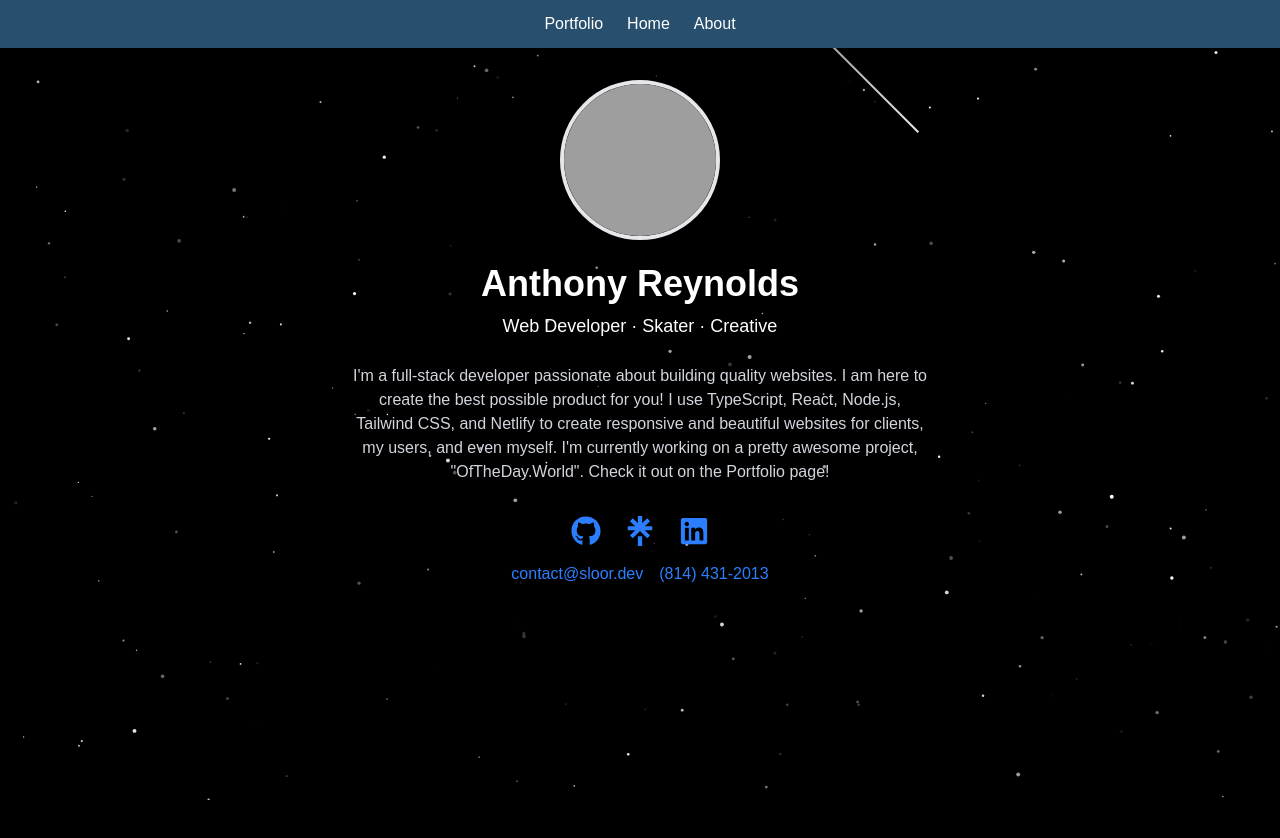
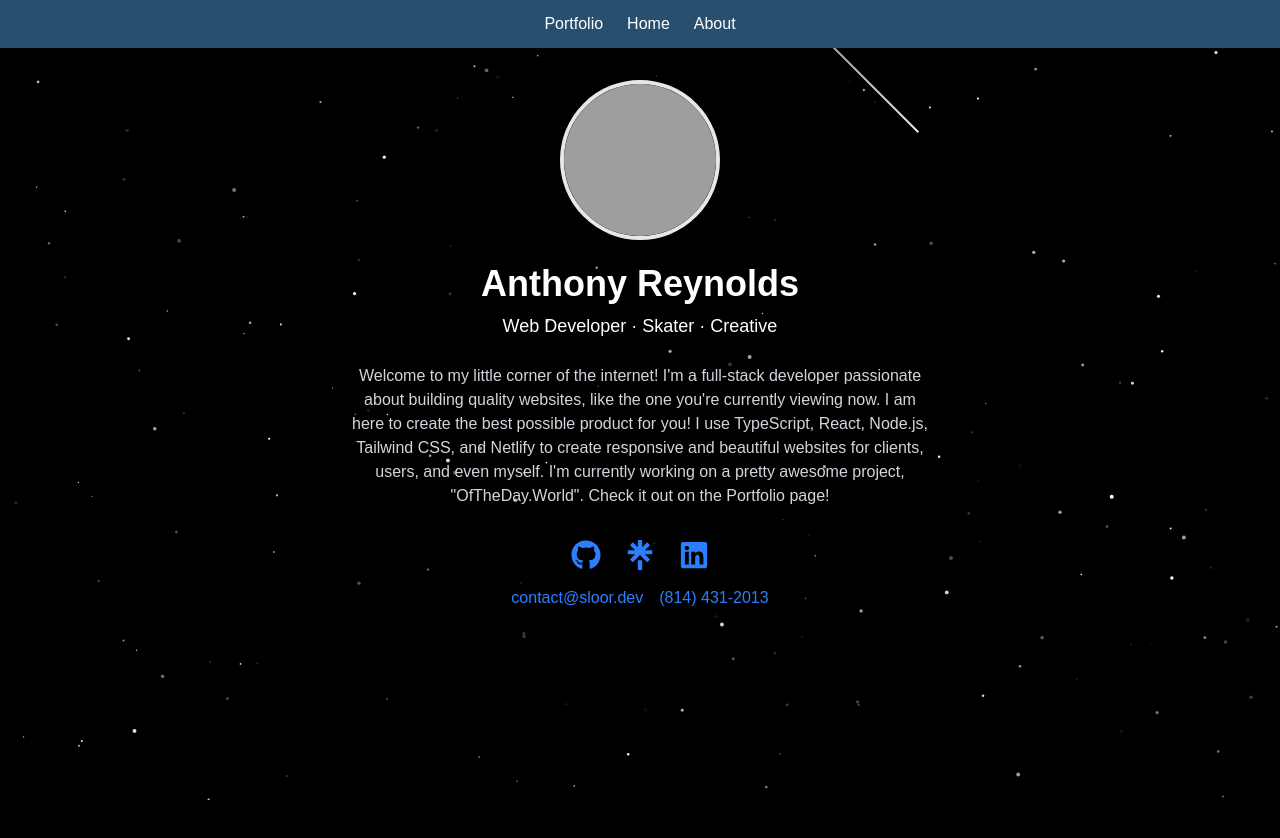
Before and after one commit to sloorjuice/PortfolioSite, a Next.js app: page / in a window 1280 px wide. Shown: the top 838 px of the page. Built offline with nearby package versions, Linux system fonts and the light colour scheme; grey boxes are pictures that could not be loaded.

Commit message:
Updated Bio

```diff
--- a/src/app/page.tsx
+++ b/src/app/page.tsx
@@ -23,9 +23,10 @@ export default function Home() {
         <p className="text-lg text-white mt-2">Web Developer · Skater · Creative</p>
 
         <p className="mt-6 max-w-xl text-center text-gray-300">
-          I&apos;m a full-stack developer passionate about building quality websites.
+          Welcome to my little corner of the internet!
+          I&apos;m a full-stack developer passionate about building quality websites, like the one you&apos;re currently viewing now.
           I am here to create the best possible product for you!
-          I use TypeScript, React, Node.js, Tailwind CSS, and Netlify to create responsive and beautiful websites for clients, my users, and even myself.
+          I use TypeScript, React, Node.js, Tailwind CSS, and Netlify to create responsive and beautiful websites for clients, users, and even myself.
           I&apos;m currently working on a pretty awesome project, &quot;OfTheDay.World&quot;. Check it out on the Portfolio page!
         </p>
 
```
